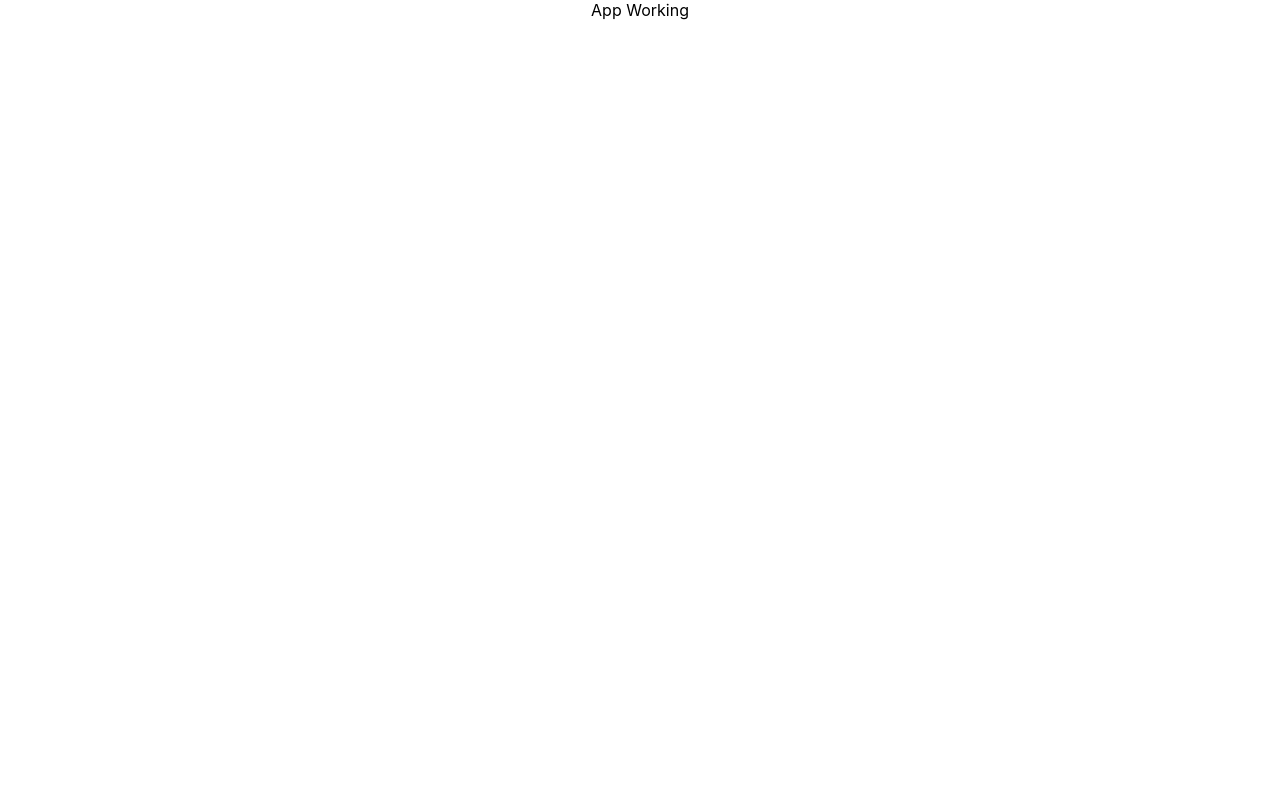
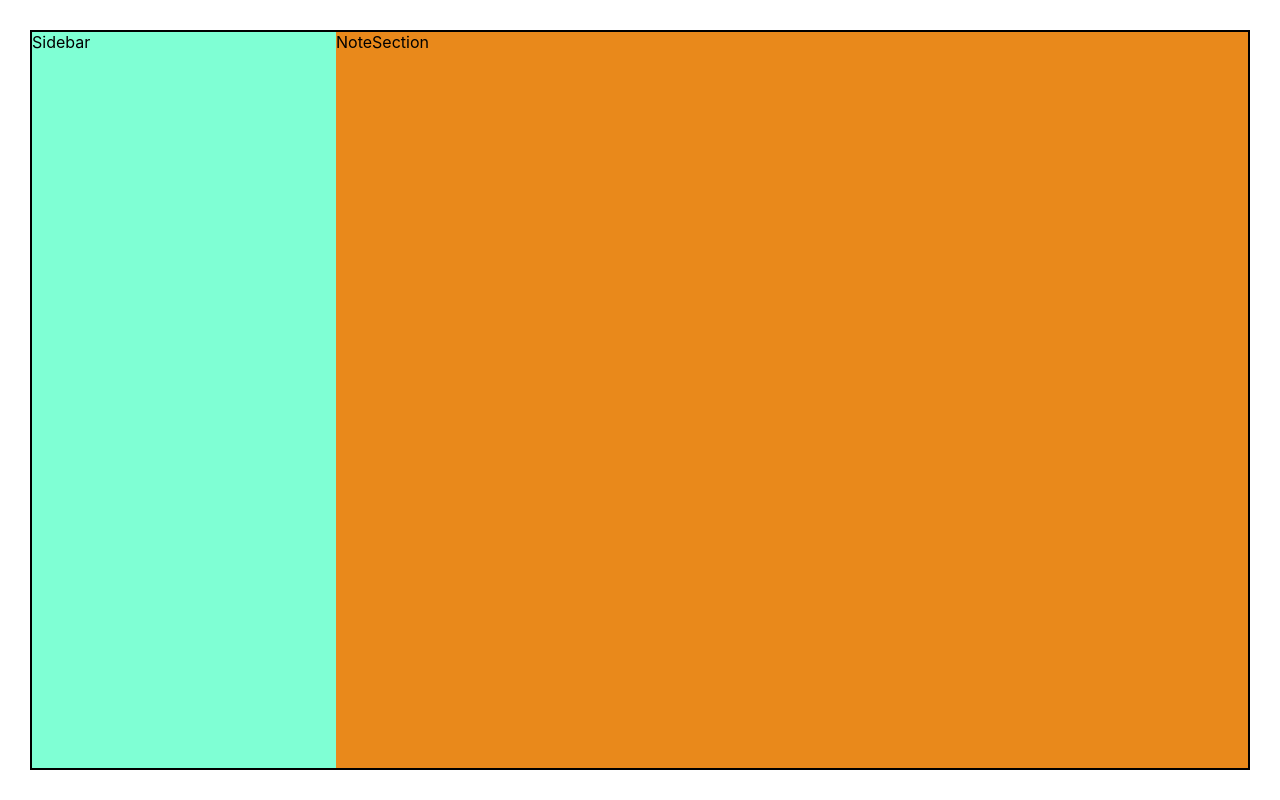
Before and after one commit to hatafatif/task-management-tool, a React (Create React App) app: page / in a window 1280 px wide. Built offline with nearby package versions, Linux system fonts and the light colour scheme; the HTML template or start-up script is replaced by a standard one.

Commit message:
Added window div, with Sidebar and NoteSection components

```diff
--- a/src/App.css
+++ b/src/App.css
@@ -1,3 +1,15 @@
 .App {
-  text-align: center;
+  display: flex;
+  /* justify-content: center;
+  align-items: center; */
+  min-height: 100vh;
 }
+
+.window {
+  display: flex;
+  margin: 30px;
+  background-color: blue;
+  min-height: 100%;
+  border: 2px solid black;
+  width: 100%;
+}
--- a/src/App.js
+++ b/src/App.js
@@ -1,9 +1,15 @@
 import './App.css';
+import Sidebar from './components/Sidebar';
+import NoteSection from './components/NoteSection';
 
 function App() {
   return (
     <div className="App">
-      App Working
+    <div className='window'>
+
+    <Sidebar />
+    <NoteSection />
+    </div>
     </div>
   );
 }
--- /dev/null
+++ b/src/components/NoteSection.css
@@ -0,0 +1,6 @@
+.NoteSection {
+    display: flex;
+    min-width: 75%;
+    min-height: 100%;
+    background-color: rgb(233, 137, 27);
+}
--- /dev/null
+++ b/src/components/NoteSection.js
@@ -0,0 +1,10 @@
+import React from 'react'
+import "./NoteSection.css"
+
+const NoteSection = () => {
+  return (
+    <div className='NoteSection'>NoteSection</div>
+  )
+}
+
+export default NoteSection
--- /dev/null
+++ b/src/components/Sidebar.css
@@ -0,0 +1,6 @@
+.Sidebar {
+    display: flex;
+    min-width: 25%;
+    min-height: 100%;
+    background-color: aquamarine;
+}
--- /dev/null
+++ b/src/components/Sidebar.js
@@ -0,0 +1,10 @@
+import React from 'react'
+import "./Sidebar.css"
+
+const Sidebar = () => {
+  return (
+    <div className='Sidebar'>Sidebar</div>
+  )
+}
+
+export default Sidebar
--- a/src/index.css
+++ b/src/index.css
@@ -1,10 +1,8 @@
 body {
-  margin: 0;
   font-family: -apple-system, BlinkMacSystemFont, 'Segoe UI', 'Roboto', 'Oxygen',
     'Ubuntu', 'Cantarell', 'Fira Sans', 'Droid Sans', 'Helvetica Neue',
     sans-serif;
-  -webkit-font-smoothing: antialiased;
-  -moz-osx-font-smoothing: grayscale;
+  margin: 0px;
 }
 
 code {
```
